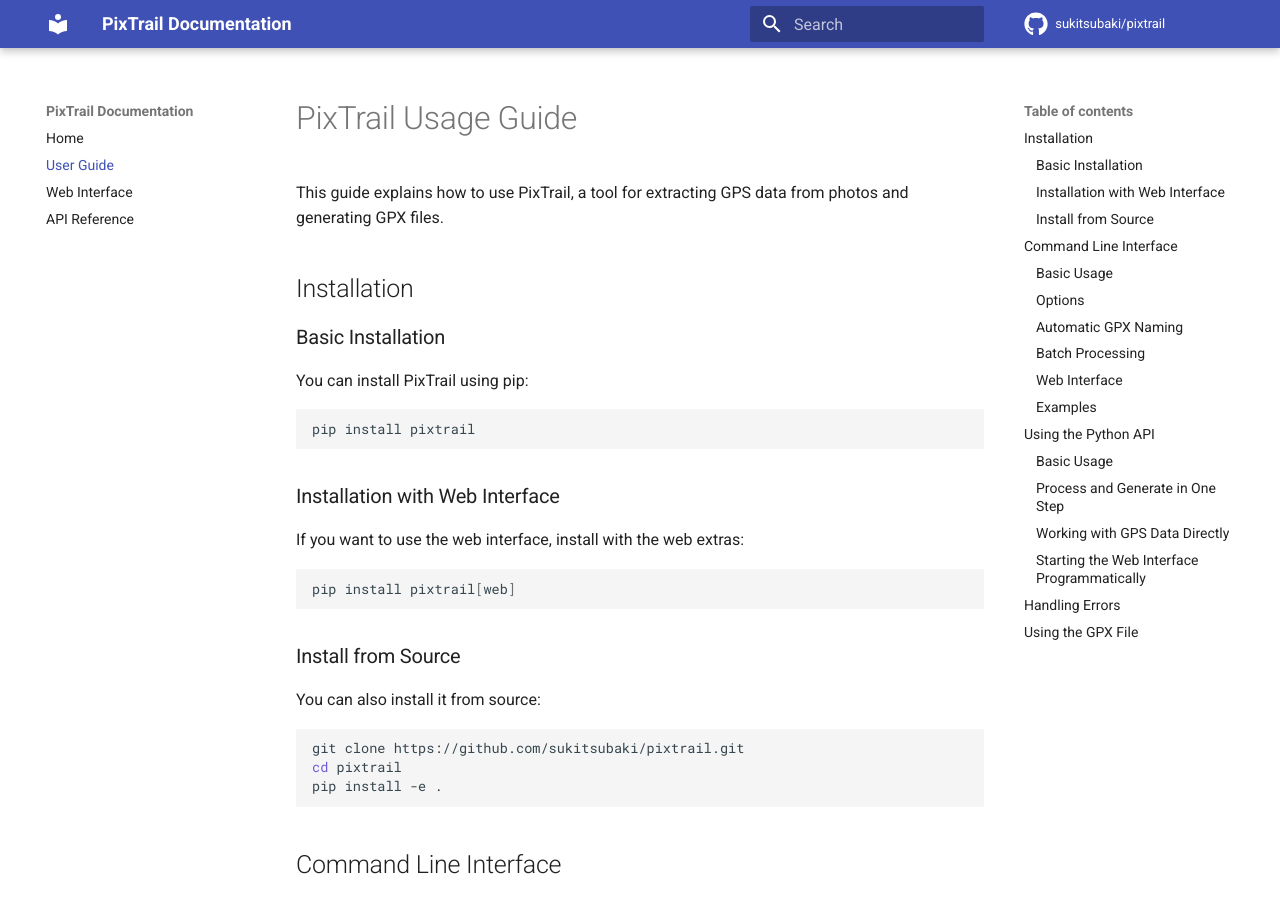
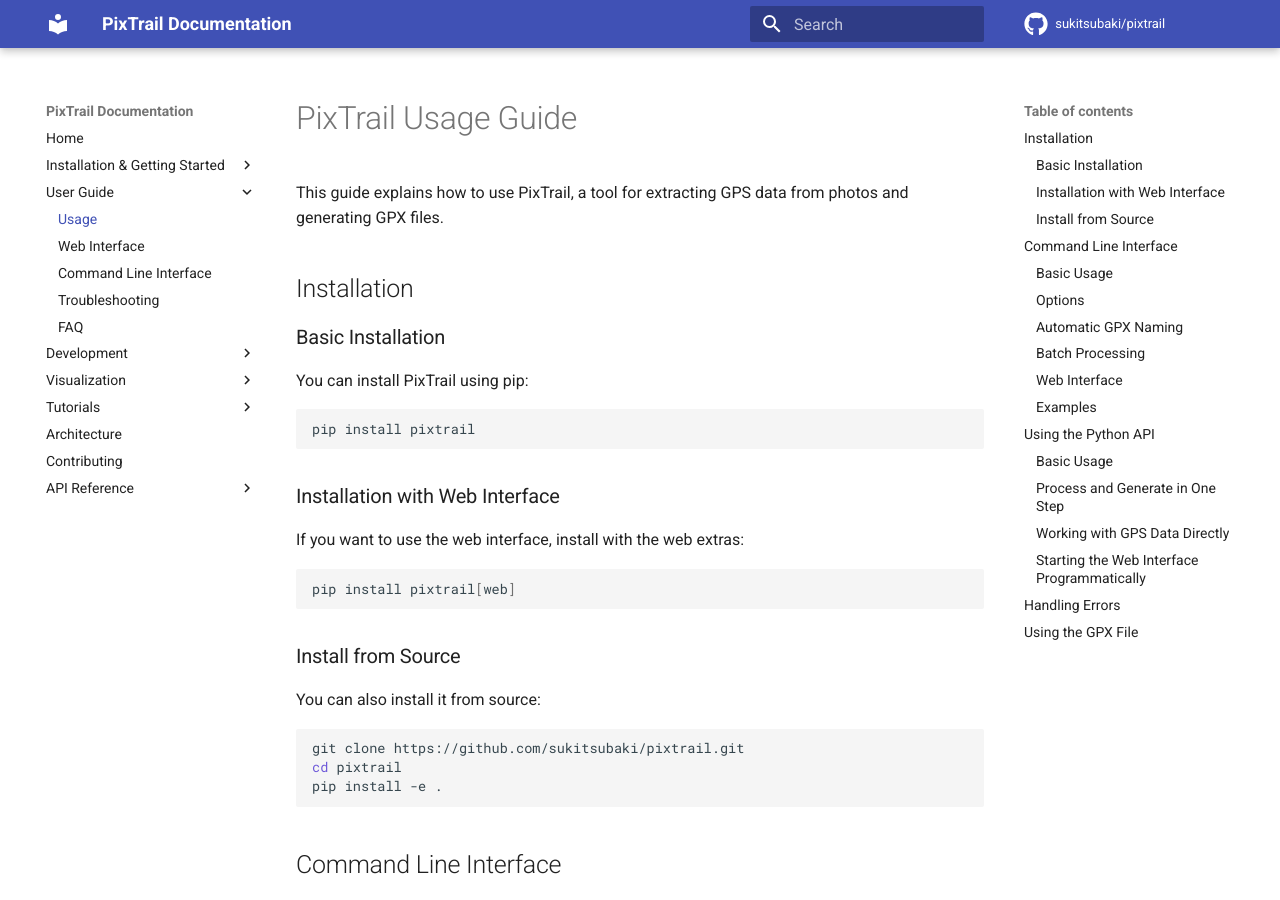
Before and after one commit to sukitsubaki/pixTrail, an MkDocs documentation site: the page built from docs/usage.md, in a window 1280 px wide and 900 px high. Built offline with MkDocs 1.6.1 and Material for MkDocs 9.7.7, drawn with Linux system fonts in a browser that asks for light colours; comment, search, counter and statistics services are not loaded; some of the changed lines change nothing that is shown.

Commit message:
update nav

```diff
--- a/mkdocs.yml
+++ b/mkdocs.yml
@@ -20,9 +20,38 @@
 
 nav:
   - Home: index.md
-  - User Guide: usage.md
-  - Web Interface: web_interface.md
-  - API Reference: api.md
+  - Installation & Getting Started:
+    - Installation: installation.md
+    - Getting Started: getting-started.md
+  - User Guide:
+    - Usage: usage.md
+    - Web Interface: web-interface.md
+    - Command Line Interface: cli.md
+    - Troubleshooting: troubleshooting.md
+    - FAQ: faq.md
+  - Development:
+    - Overview: development/index.md
+    - Module Structure: development/module-structure.md
+    - CSS Architecture: development/css-architecture.md
+    - Testing: development/testing.md
+  - Visualization:
+    - Overview: visualization/index.md
+    - Heat Map: visualization/heatmap.md
+    - Marker Clustering: visualization/clustering.md
+    - Statistics and Charts: visualization/statistics.md
+  - Tutorials:
+    - Overview: tutorials/index.md
+    - Photo Journey: tutorials/photo-journey.md
+    - Batch Processing: tutorials/batch-processing.md
+    - Custom Visualizations: tutorials/custom-visualizations.md
+  - Architecture: architecture.md
+  - Contributing: contributing.md
+  - API Reference:
+    - Overview: api/index.md
+    - Core Modules: api/core.md
+    - EXIF Reader: api/exif.md
+    - GPX Generator: api/gpx.md
+    - Utility Modules: api/utils.md
 
 markdown_extensions:
   - pymdownx.highlight
```
